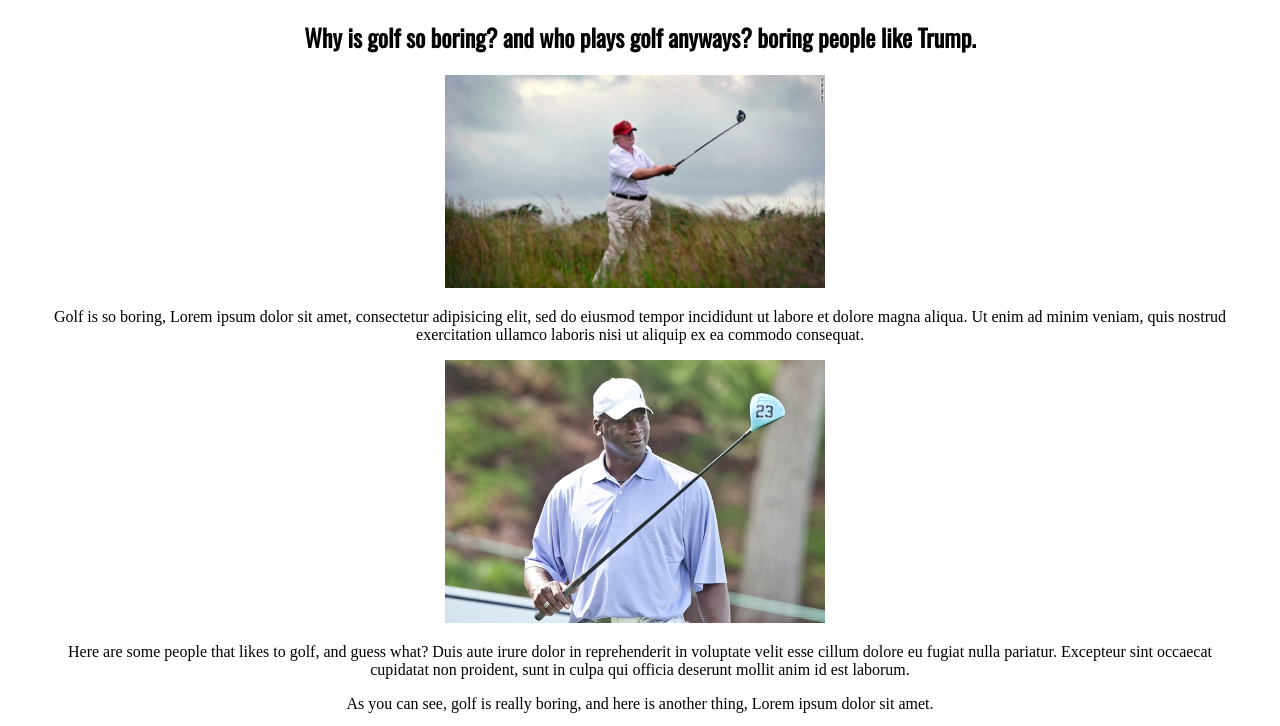
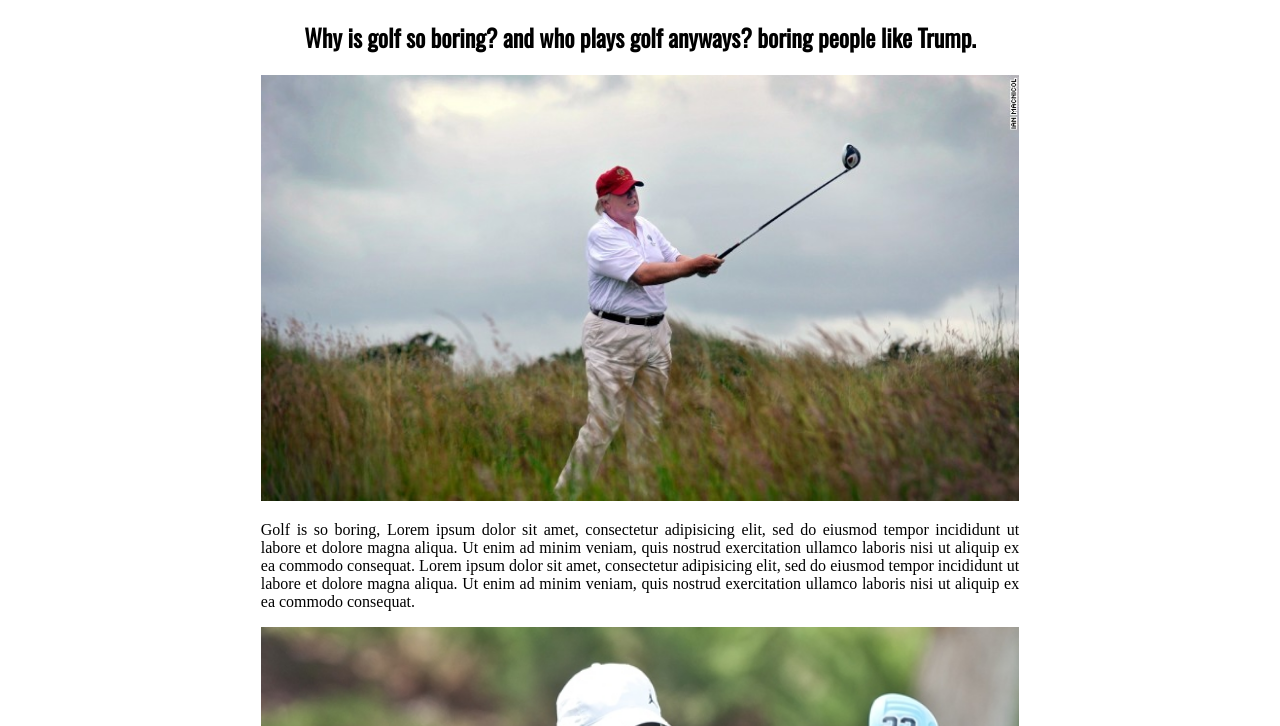
Before and after one commit to safiyc/boring-lecture, a plain HTML site: page boring-lecture.html in a window 1280 px wide. Shown: the part 61-787 px from the top of the page. Drawn offline with nearby package versions, Linux system fonts and the light colour scheme.

Commit message:
ocd got the best of me.

```diff
--- a/boring-lecture.html
+++ b/boring-lecture.html
@@ -8,12 +8,14 @@
   <body>
     <h1>Golf is really boring</h1>
     <h2 class="intro">Why is golf so boring? and who plays golf anyways? boring people like Trump.</h2>
+    <div>
     <img src="img/1.jpg" alt="Trump playing golf" class="intro">
-    <p class="intro">Golf is so boring, Lorem ipsum dolor sit amet, consectetur adipisicing elit, sed do eiusmod tempor incididunt ut labore et dolore magna aliqua. Ut enim ad minim veniam, quis nostrud exercitation ullamco laboris nisi ut aliquip ex ea commodo consequat.</p>
+    <p class="intro">Golf is so boring, Lorem ipsum dolor sit amet, consectetur adipisicing elit, sed do eiusmod tempor incididunt ut labore et dolore magna aliqua. Ut enim ad minim veniam, quis nostrud exercitation ullamco laboris nisi ut aliquip ex ea commodo consequat. Lorem ipsum dolor sit amet, consectetur adipisicing elit, sed do eiusmod tempor incididunt ut labore et dolore magna aliqua. Ut enim ad minim veniam, quis nostrud exercitation ullamco laboris nisi ut aliquip ex ea commodo consequat.</p>
     <img src="img/2.jpeg" alt="Jordan playing golf" class="intro">
-    <p class="intro">Here are some people that likes to golf, and guess what? Duis aute irure dolor in reprehenderit in voluptate velit esse cillum dolore eu fugiat nulla pariatur. Excepteur sint occaecat cupidatat non proident, sunt in culpa qui officia deserunt mollit anim id est laborum.</p>
+    <p class="intro">Here are some people that likes to golf, and guess what? Duis aute irure dolor in reprehenderit in voluptate velit esse cillum dolore eu fugiat nulla pariatur. Excepteur sint occaecat cupidatat non proident, sunt in culpa qui officia deserunt mollit anim id est laborum. Duis aute irure dolor in reprehenderit in voluptate velit esse cillum dolore eu fugiat nulla pariatur. Excepteur sint occaecat cupidatat non proident, sunt in culpa qui officia deserunt mollit anim id est laborum.</p>
     <p class="intro">As you can see, golf is really boring, and here is another thing, Lorem ipsum dolor sit amet.</p>
     <img src="img/4.png" alt="The great Bill Murray playing some golf and looking good at it." class="intro">
-    <p class="intro">And finally, Duis aute irure dolor in reprehenderit in voluptate velit esse cillum dolore eu fugiat nulla pariatur. Excepteur sint occaecat cupidatat non proident, sunt in culpa qui officia deserunt mollit anim id est laborum.</p>
+    <p class="intro">And finally, Duis aute irure dolor in reprehenderit in voluptate velit esse cillum dolore eu fugiat nulla pariatur. Excepteur sint occaecat cupidatat non proident, sunt in culpa qui officia deserunt mollit anim id est laborum. Duis aute irure dolor in reprehenderit in voluptate velit esse cillum dolore eu fugiat nulla pariatur. Excepteur sint occaecat cupidatat non proident, sunt in culpa qui officia deserunt mollit anim id est laborum.</p>
+  </div>
   </body>
 </html>
--- a/css/styles.css
+++ b/css/styles.css
@@ -5,7 +5,7 @@
 }
 
 p.intro {
-  padding: 0px 30px;
+  text-align:justify;
 }
 
 h2.intro {
@@ -13,6 +13,9 @@
 }
 
 img.intro {
-  width: 30%;
-  margin-right: 10px;
+  width: 100%;
 }
+div {
+  width: 60%;
+  margin: 0 auto;
+}
```
